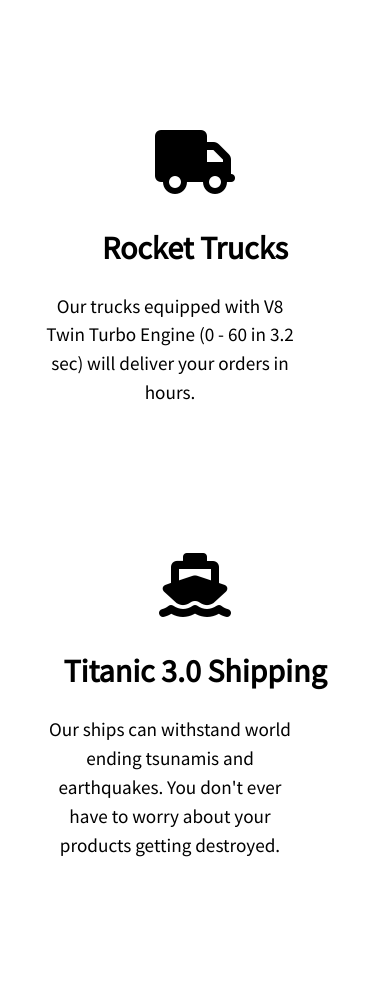
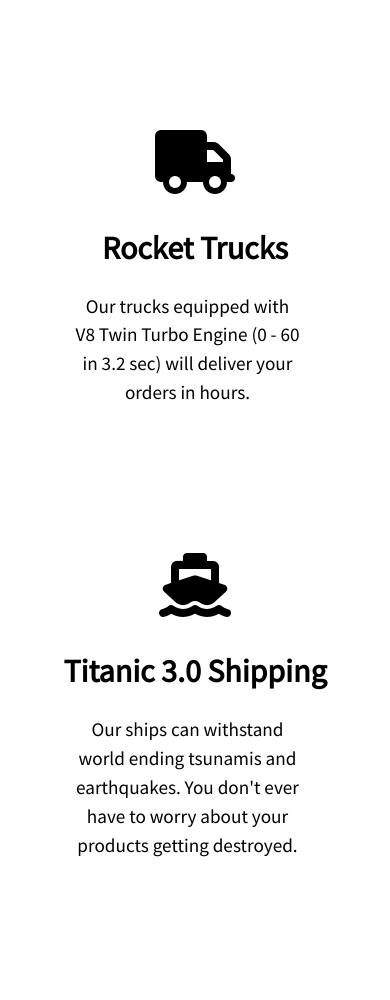
Before and after one commit to KhantNyi/Shiba_Delivery, a plain HTML site: page index.html in a window 390 px wide. Shown: the part 1044-2044 px from the top of the page. Drawn offline with Linux system fonts and the light colour scheme.

Commit message:
responsive cleanup

```diff
--- a/style.css
+++ b/style.css
@@ -385,6 +385,8 @@ body {
   /* feature  */
   .position p {
     margin-right: 0;
+    margin: 0 35px;
+    text-align: center;
   }
 
   .schools {
```
